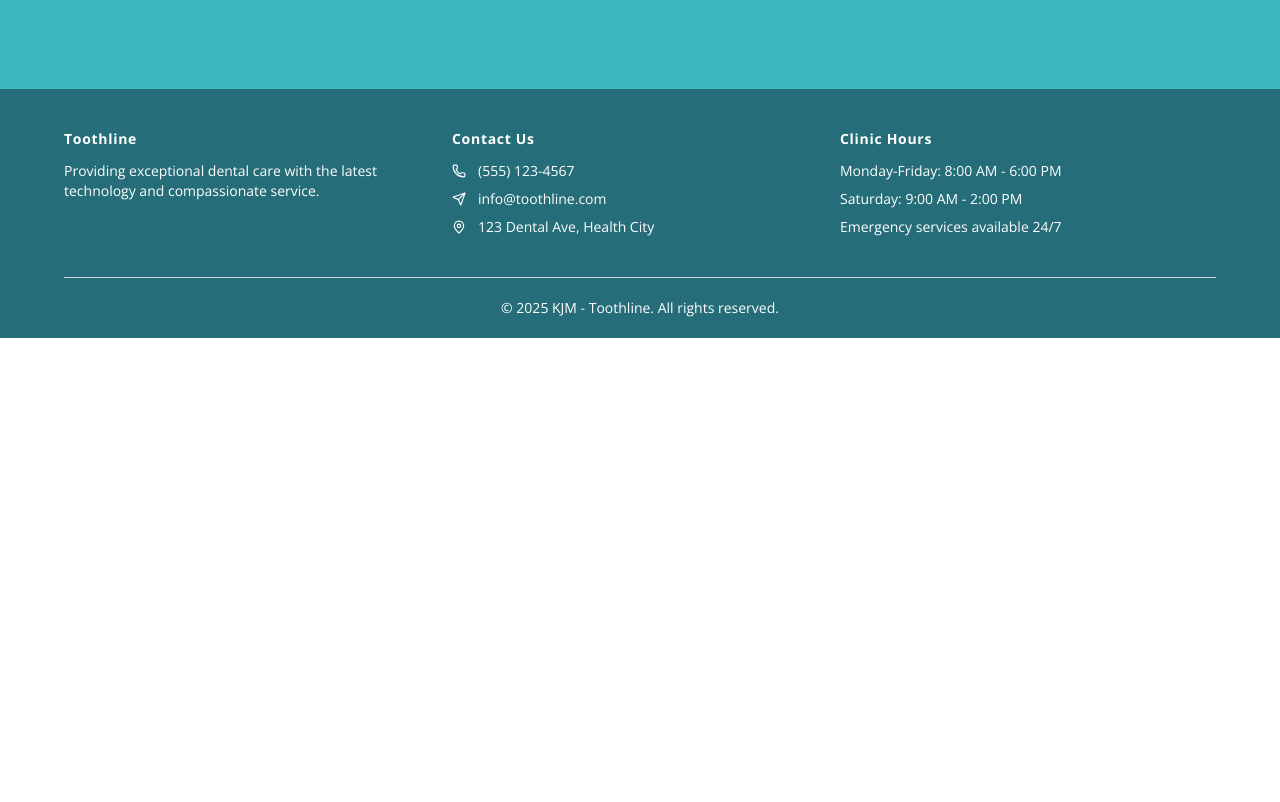
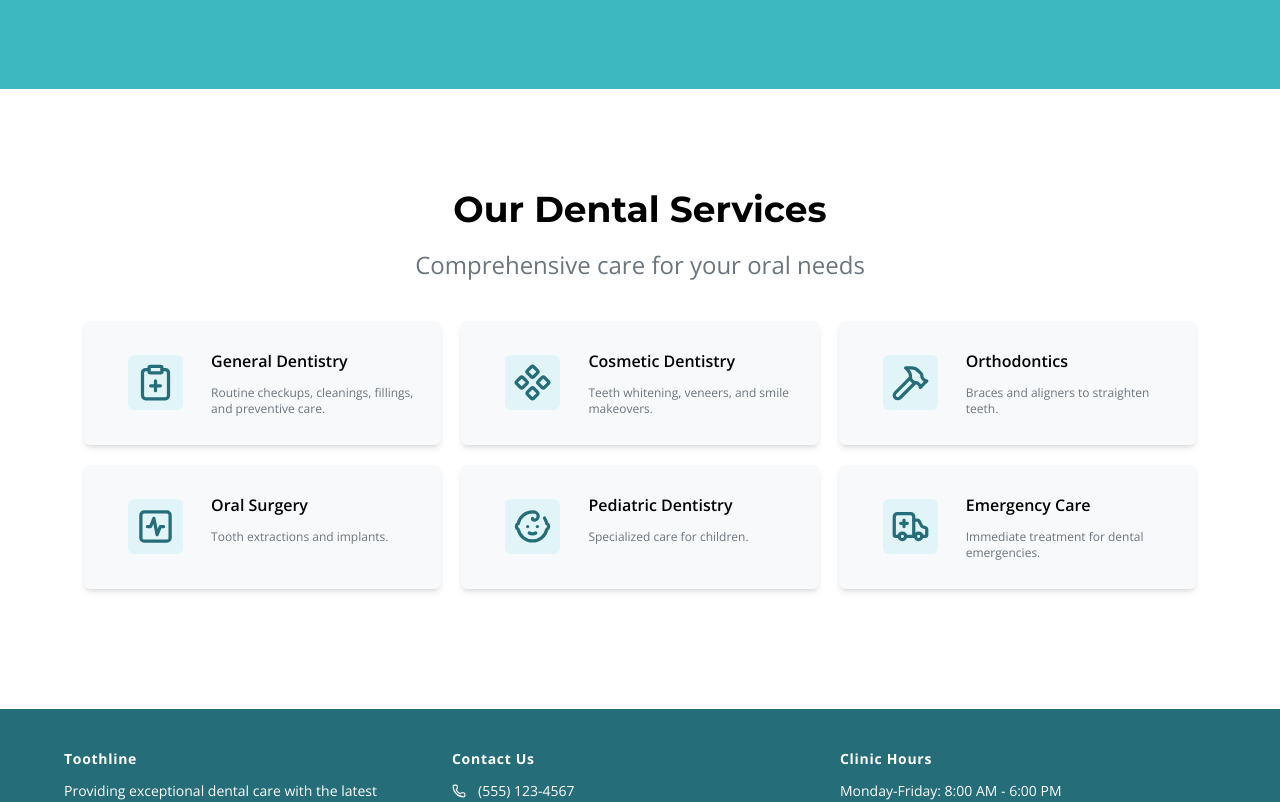
Before and after one commit to katemartiiin/toothline-dental-system, a React (Vite) app: page / in a window 1280 px wide. Shown: the part 460-1262 px from the top of the page. Before the commit the page ends 800 px from the top, so only its background shows below. Built offline with nearby package versions, Linux system fonts and the light colour scheme.

Commit message:
Issue #5 - Resolve Dental Services

```diff
--- a/src/App.tsx
+++ b/src/App.tsx
@@ -1,19 +1,25 @@
 import Header from './components/Header';
 import Footer from './components/Footer';
+import Services from './components/Services';
 function App() {
   return (
     <div className="w-full bg-white font-opensans">
       {/* Header */}
       <Header />
       {/* Main */}
-      <main className="toothline-primary text-white py-10">
-        <div className="max-w-6xl mx-auto p-5 text-center h-96 flex items-center justify-center">
-          <div className="my-auto">
-            <h1 className="font-montserrat font-bold tracking-wide text-3xl md:text-5xl my-5">Your Smile, Our Priority</h1>
-            <h2 className="md:text-lg my-10 md:w-2/3 px-3 md:px-0 mx-auto">Experience world-class dental care delivered by our dedicated team of specialists.</h2>
-            <button type="button" className="my-5 toothline-bg-light hover:toothline-accent px-5 py-2 rounded-md toothline-text-accent hover:text-white md:text-lg font-bold transition ease-in-out duration-300">Book Your Visit</button>
+      <main>
+        {/* Hero Section */}
+        <div className="toothline-primary py-10 text-white">
+          <div className="max-w-6xl mx-auto p-5 text-center h-96 flex items-center justify-center">
+            <div className="my-auto">
+              <h1 className="font-montserrat font-bold tracking-wide text-3xl md:text-5xl my-5">Your Smile, Our Priority</h1>
+              <h2 className="md:text-lg my-10 md:w-2/3 px-3 md:px-0 mx-auto">Experience world-class dental care delivered by our dedicated team of specialists.</h2>
+              <button type="button" className="my-5 toothline-bg-light hover:toothline-accent px-5 py-2 rounded-md toothline-text-accent hover:text-white md:text-lg font-bold transition ease-in-out duration-300">Book Your Visit</button>
+            </div>
           </div>
         </div>
+        {/* Dental Services */}
+        <Services />
       </main>
       {/* Footer */}
       <Footer />
--- a/src/components/Services.tsx
+++ b/src/components/Services.tsx
@@ -0,0 +1,57 @@
+import { Ambulance, Baby, ClipboardPlus, Component, Hammer, SquareActivity } from 'lucide-react';
+function Services() {
+  return (
+    <div className="max-w-6xl mx-auto p-5 my-10">
+        <div className="text-center py-10">
+            <h3 className="text-4xl font-bold font-montserrat mb-5">Our Dental Services</h3>
+            <p className="toothline-text text-2xl">Comprehensive care for your oral needs</p>
+        </div>
+        <div className="grid md:grid-cols-3 grid-cols-1 gap-3 md:gap-5 pb-10 mb-5">
+            <div className="grid grid-cols-3 gap-1 toothline-bg-light px-5 py-7 rounded-md shadow-md transition duration-300 ease-in-out transform hover:-translate-y-1 hover:shadow-lg">
+                <ClipboardPlus size={55} className="m-auto toothline-secondary p-2 rounded-md toothline-text-accent" />
+                <div className="col-span-2">
+                    <p className="mb-3 font-semibold">General Dentistry</p>
+                    <p className="text-xs toothline-text">Routine checkups, cleanings, fillings, and preventive care.</p>
+                </div>
+            </div>
+            <div className="grid grid-cols-3 gap-1 toothline-bg-light px-5 py-7 rounded-md shadow-md transition duration-300 ease-in-out transform hover:-translate-y-1 hover:shadow-lg">
+                <Component size={55} className="m-auto toothline-secondary p-2 rounded-md toothline-text-accent" />
+                <div className="col-span-2">
+                    <p className="mb-3 font-semibold">Cosmetic Dentistry</p>
+                    <p className="text-xs toothline-text">Teeth whitening, veneers, and smile makeovers.</p>
+                </div>
+            </div>
+            <div className="grid grid-cols-3 gap-1 toothline-bg-light px-5 py-7 rounded-md shadow-md transition duration-300 ease-in-out transform hover:-translate-y-1 hover:shadow-lg">
+                <Hammer size={55} className="m-auto toothline-secondary p-2 rounded-md toothline-text-accent" />
+                <div className="col-span-2">
+                    <p className="mb-3 font-semibold">Orthodontics</p>
+                    <p className="text-xs toothline-text">Braces and aligners to straighten teeth.</p>
+                </div>
+            </div>
+            <div className="grid grid-cols-3 gap-1 toothline-bg-light px-5 py-7 rounded-md shadow-md transition duration-300 ease-in-out transform hover:-translate-y-1 hover:shadow-lg">
+                <SquareActivity size={55} className="m-auto toothline-secondary p-2 rounded-md toothline-text-accent" />
+                <div className="col-span-2">
+                    <p className="mb-3 font-semibold">Oral Surgery</p>
+                    <p className="text-xs toothline-text">Tooth extractions and implants.</p>
+                </div>
+            </div>
+            <div className="grid grid-cols-3 gap-1 toothline-bg-light px-5 py-7 rounded-md shadow-md transition duration-300 ease-in-out transform hover:-translate-y-1 hover:shadow-lg">
+                <Baby size={55} className="m-auto toothline-secondary p-2 rounded-md toothline-text-accent" />
+                <div className="col-span-2">
+                    <p className="mb-3 font-semibold">Pediatric Dentistry</p>
+                    <p className="text-xs toothline-text">Specialized care for children.</p>
+                </div>
+            </div>
+            <div className="grid grid-cols-3 gap-1 toothline-bg-light px-5 py-7 rounded-md shadow-md transition duration-300 ease-in-out transform hover:-translate-y-1 hover:shadow-lg">
+                <Ambulance size={55} className="m-auto toothline-secondary p-2 rounded-md toothline-text-accent" />
+                <div className="col-span-2">
+                    <p className="mb-3 font-semibold">Emergency Care</p>
+                    <p className="text-xs toothline-text">Immediate treatment for dental emergencies.</p>
+                </div>
+            </div>
+        </div>
+    </div>
+  );
+}
+
+export default Services;
```
